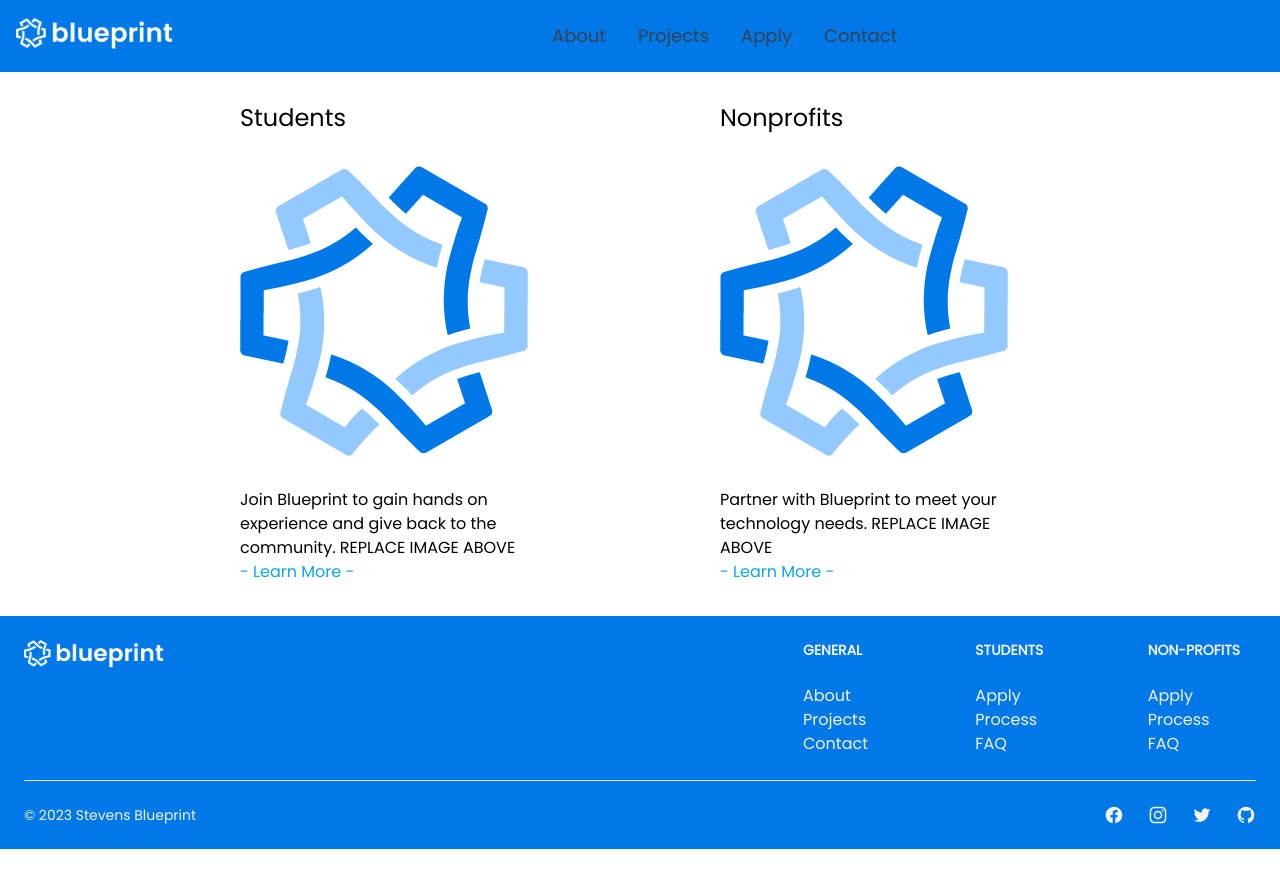
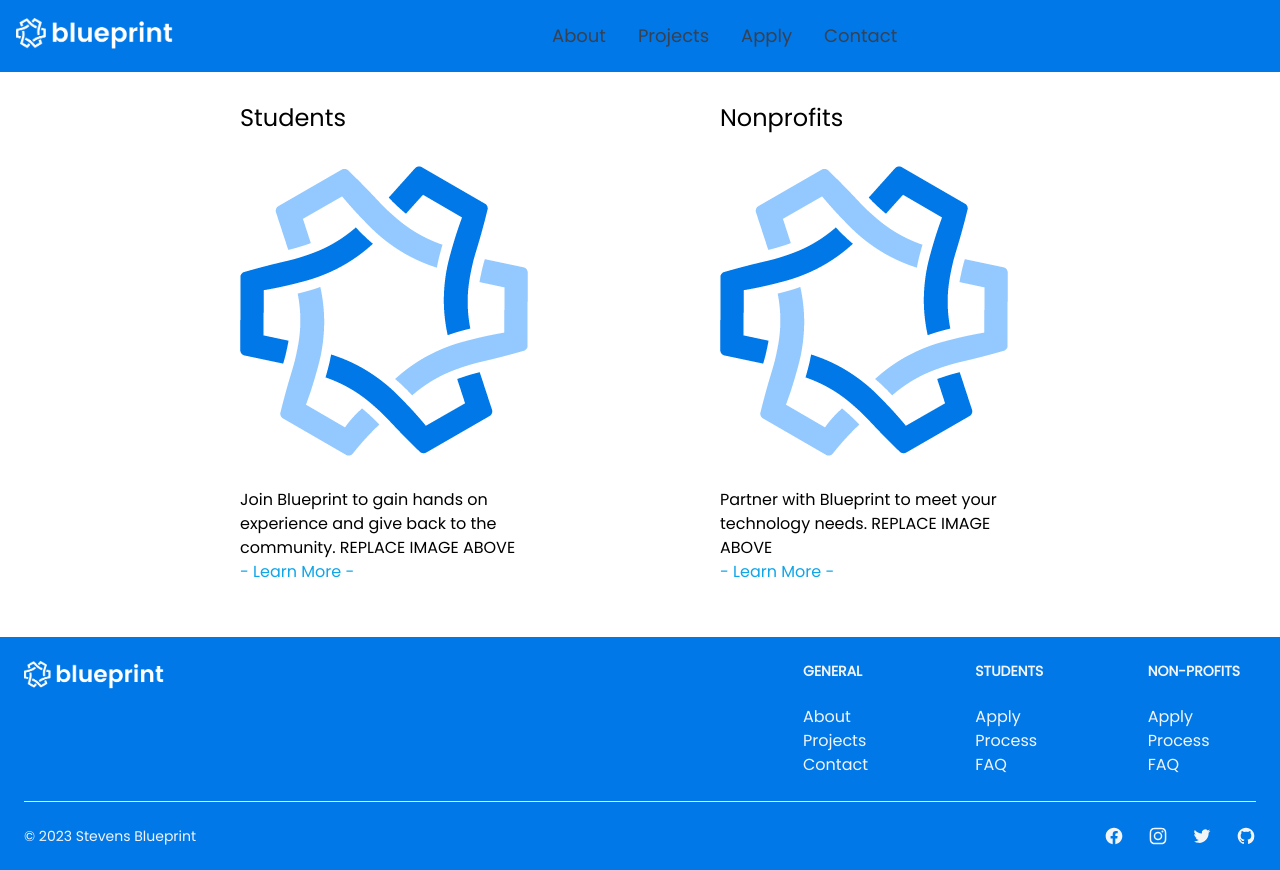
Before and after one commit to OwenTruong/blueprint_website, a React (Create React App) app: page /apply in a window 1280 px wide. Before the commit the page ends 849 px from the top, so only its background shows below. Built offline with nearby package versions, Linux system fonts and the light colour scheme.

Commit message:
placed footer at bottom of apply

```diff
--- a/src/components/Apply.jsx
+++ b/src/components/Apply.jsx
@@ -4,8 +4,8 @@ import Footer from "./Common/Footer";
 
 function Apply() {
   return (
-    <div>
-      <div className="flex justify-center align-center py-8">
+    <div className="flex flex-col h-screen">
+      <div className="flex justify-center align-center py-8 mb-auto">
         <div className="w-1/4 mx-20">
           <div>
             <p className="text-2xl">Students</p>
```
